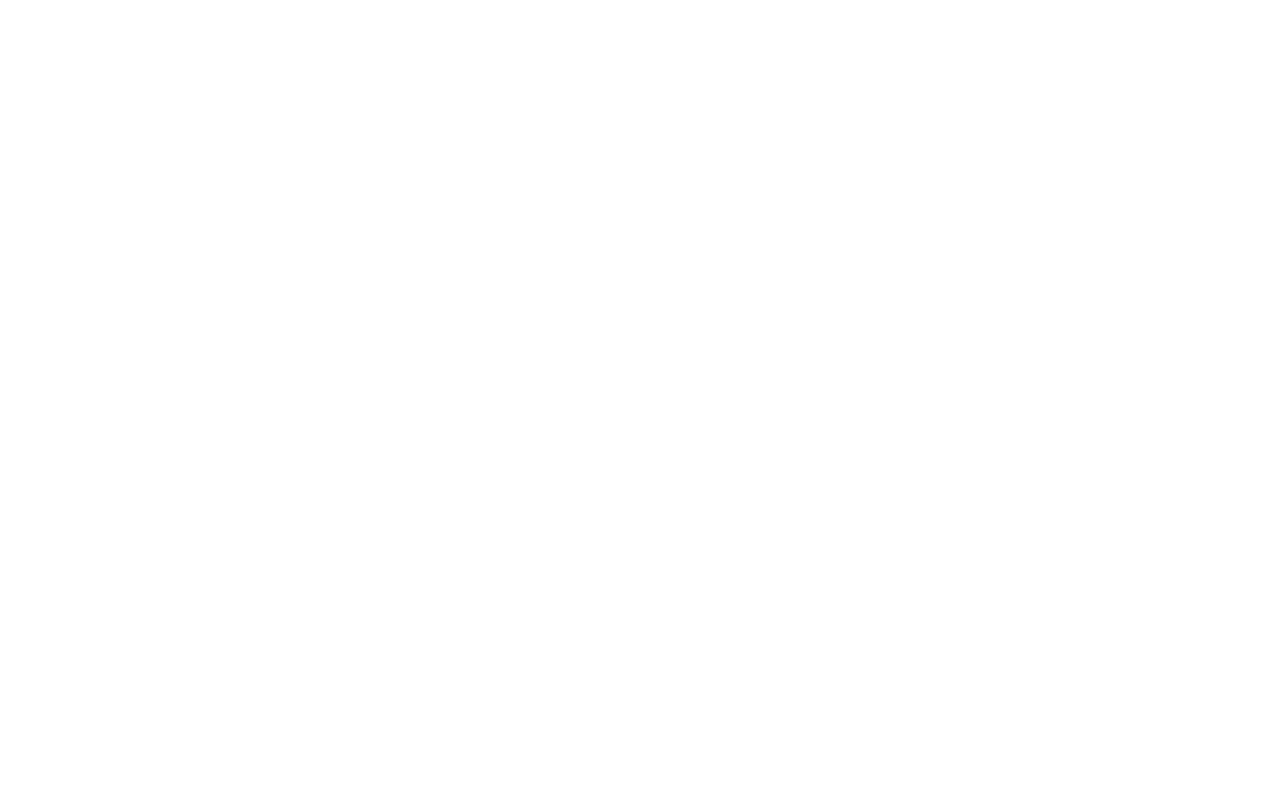
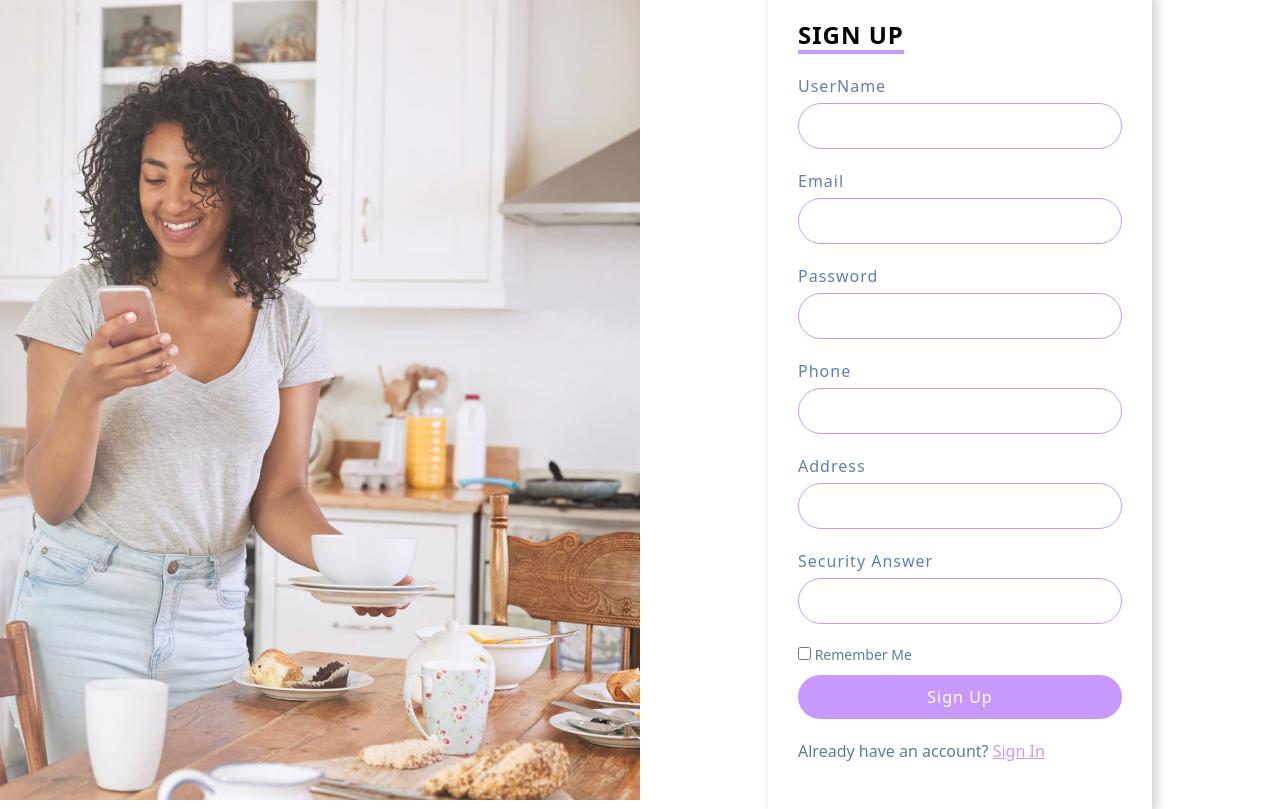
Before and after one commit to nimesh20010925/TidyHome_Web_App, a React (Vite) app in the folder frontend/: page /signup in a window 1280 px wide. Before the commit this address had no page. Built offline with nearby package versions, Linux system fonts and the light colour scheme.

Commit message:
add signup form frontend code

```diff
--- a/frontend/package.json
+++ b/frontend/package.json
@@ -13,8 +13,11 @@
     "@emotion/react": "^11.14.0",
     "@emotion/styled": "^11.14.0",
     "@fontsource/open-sans": "^5.2.5",
+    "@fortawesome/fontawesome-svg-core": "^6.7.2",
+    "@fortawesome/free-solid-svg-icons": "^6.7.2",
+    "@fortawesome/react-fontawesome": "^0.2.2",
     "@react-pdf/renderer": "^4.2.4",
-    "axios": "^1.8.1",
+    "axios": "^1.8.2",
     "bootstrap": "^5.3.3",
     "esbuild": "^0.25.0",
     "formik": "^2.4.6",
--- a/frontend/src/App.css
+++ b/frontend/src/App.css
@@ -99,3 +99,114 @@
   background: transparent !important;
   border: none !important;
 }
+
+/*sign up page*/
+.section .imgBx::before{
+  content: "";
+  position: absolute;
+  top: 0;
+  left: 0;
+  width: 100%;
+  height: 100%;
+  background: linear-gradient(255deg,#000000,#464c50);
+  z-index: 1;
+  mix-blend-mode: screen;
+}
+.section{
+  position: relative;
+  width: 100%;
+  height: 100vh;
+  display: flex;
+}
+.imgBx{
+  position: relative;
+  width: 50%;
+  height: 100%;
+}
+.imgBx img{
+  position: absolute;
+  top: 0;
+  left: 0;
+  width: 100%;
+  height: 100%;
+  object-fit: cover;
+}
+
+.contentBx{
+  display: flex;
+  width: 50%;
+  height: 100%;
+  justify-content: center;
+  align-items: center;
+}
+.formBx{
+  width: 60%;
+  padding: 30px;
+  box-shadow: 4px 4px 10px rgba(0, 0, 0, 0.2);
+}
+.signuph2{
+  color: #000;
+  font-weight: 600;
+  font-size: 1.5em;
+  text-transform: uppercase;
+  margin-bottom: 20px;
+  border-bottom: 4px solid #c799FF;
+  display: inline-block;
+  letter-spacing: 1px;
+}
+.signupinputBx{
+  margin-bottom: 20px;
+}
+.signupinputBx span{
+  font-size: 16px;
+  margin-bottom: 5px;
+  display: inline-block;
+  color: #607db8;
+  font-weight: 300;
+  font-size: 16px;
+  letter-spacing: 1px;
+}
+.signupinput{
+  width: 100%;
+  padding: 10px 20px;
+  outline: none;
+  font-weight: 400;
+  border: 1px solid #c799FF;
+  font-size: 16px;
+  letter-spacing: 1px;
+  color: #c799FF;
+  background: transparent;
+  border-radius: 30px;
+
+}
+.signupbutton{
+  width: 100%;
+  padding: 10px 20px;
+  font-weight: 500;
+  font-size: 16px;
+  letter-spacing: 1px;
+  color: #c799FF;
+  background: transparent;
+  border-radius: 30px;
+  background: #c799FF;
+  color: #fff;
+  outline: none;
+  border: none;
+  cursor: pointer;
+}
+.signupbutton:hover{
+  background: #966bcb;
+}
+
+.remember{
+  margin-bottom: 10px;
+  color: #607d8b;
+  font-weight: 400;
+  font-size: 14px;
+}
+.signuppara{
+  color: #607d8b;
+}
+.signuplink{
+  color: #c799FF;
+}
--- a/frontend/src/App.jsx
+++ b/frontend/src/App.jsx
@@ -12,35 +12,50 @@
 import ShoppingListPage from "./components/ShoppingList/ShoppingList.jsx";
 import { ToastContainer } from "react-toastify";
 import SideBar from "./common/SideBar.jsx";
+import SignUp from "./components/Login/SignUp.jsx";
 
 const MainLayout = () => {
   return (
     <div className="d-flex flex-column vh-100">
       <ToastContainer />
-      <NavBar/>
+      <NavBar />
       <div className="d-flex flex-grow-1">
         <div className="flex-grow-1 p-3 mt-5">
           <Outlet />
         </div>
         <div className="mt-5">
-        <SideBar />
+          <SideBar />
         </div>
-
       </div>
     </div>
   );
 };
 
+// Separate layout for authentication pages (No NavBar, No SideBar)
+const AuthLayout = () => {
+  return (
+    <div className="d-flex flex-column vh-100 justify-content-center align-items-center">
+      <ToastContainer />
+      <Outlet />
+    </div>
+  );
+};
 
 const App = () => {
   return (
     <Router>
       <Routes>
+        {/* Routes with Sidebar & Navbar */}
         <Route path="/" element={<MainLayout />}>
           <Route path="/inventory" element={<InventoryPage />} />
           <Route path="/home" element={<HomePage />} />
           <Route path="/shopping-list" element={<ShoppingListPage />} />
           <Route path="/suppliers" element={<HomePage />} />
+        </Route>
+
+        {/* Routes without Sidebar & Navbar */}
+        <Route path="/" element={<AuthLayout />}>
+          <Route path="/signup" element={<SignUp />} />
         </Route>
       </Routes>
     </Router>
--- /dev/null
+++ b/frontend/src/components/Login/SignUp.jsx
@@ -0,0 +1,62 @@
+import React from "react";
+import SignupImage from "../../assets/login/signup.jpeg";
+import { Link } from "react-router-dom";
+
+const SignUp = () => {
+  return (
+    <section className="section">
+      <div className="imgBx">
+        <img src={SignupImage} alt="Signup" />
+      </div>
+      <div className="contentBx">
+        <div className="formBx">
+          <h2 className="signuph2">Sign Up</h2>
+          <form action="">
+            <div className="signupinputBx">
+              <span>UserName</span>
+              <input type="text" className="signupinput" />
+            </div>
+            <div className="signupinputBx">
+              <span>Email</span>
+              <input type="text" className="signupinput" />
+            </div>
+            <div className="signupinputBx">
+              <span>Password</span>
+              <input type="password" className="signupinput" />
+            </div>
+            <div className="signupinputBx">
+              <span>Phone</span>
+              <input type="tel" className="signupinput" />
+            </div>
+            <div className="signupinputBx">
+              <span>Address</span>
+              <input type="text" className="signupinput" />
+            </div>
+            <div className="signupinputBx">
+              <span>Security Answer</span>
+              <input type="text" className="signupinput" />
+            </div>
+            <div className="remember">
+              <label>
+                <input type="checkbox" /> Remember Me
+              </label>
+            </div>
+            <div className="signupinputBx">
+              <input type="submit" value="Sign Up" className="signupbutton" />
+            </div>
+            <div>
+              <p className="signuppara">
+                Already have an account?{" "}
+                <Link to="/login" className="signuplink">
+                  Sign In
+                </Link>
+              </p>
+            </div>
+          </form>
+        </div>
+      </div>
+    </section>
+  );
+};
+
+export default SignUp;
```
Also changed, not shown: frontend/src/components/Login/Login.jsx (added, +9 -0 lines), frontend/src/assets/login/signup.jpeg (added), 1 other file (tests, documents, lock files or other folders).
